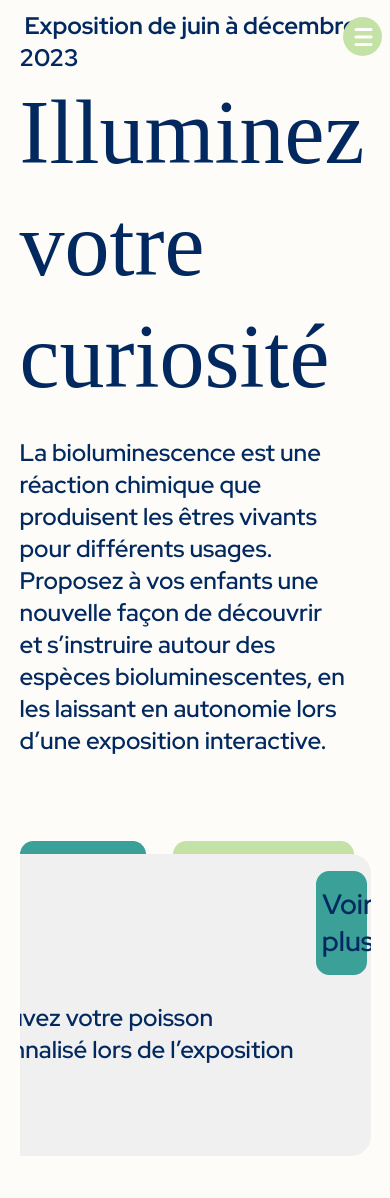
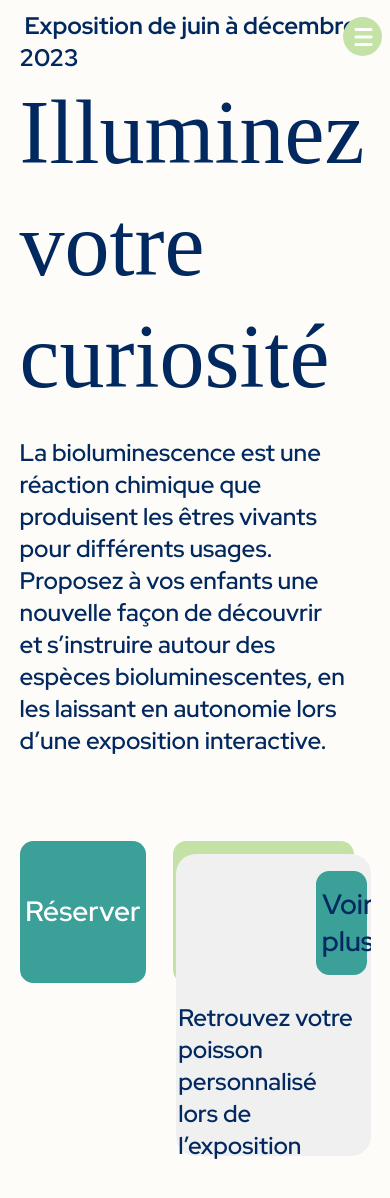
Before and after one commit to jo15122002/illuminez_votre_curiosite_site, a Nuxt app: page / in a window 390 px wide. Shown: the top 1198 px of the page. Built offline with nearby package versions, Linux system fonts and the light colour scheme; no server answers; the database is empty; grey boxes are pictures that could not be loaded.

Commit message:
Add responsive see more

```diff
--- a/components/FishCarouselLine.vue
+++ b/components/FishCarouselLine.vue
@@ -136,4 +136,10 @@ img {
   bottom: -7vw;
   width: 90%;
 }
+
+@media (max-width: 1250px){
+  .seeMore {
+    width: 50vw;
+  }
+}
 </style>
```
